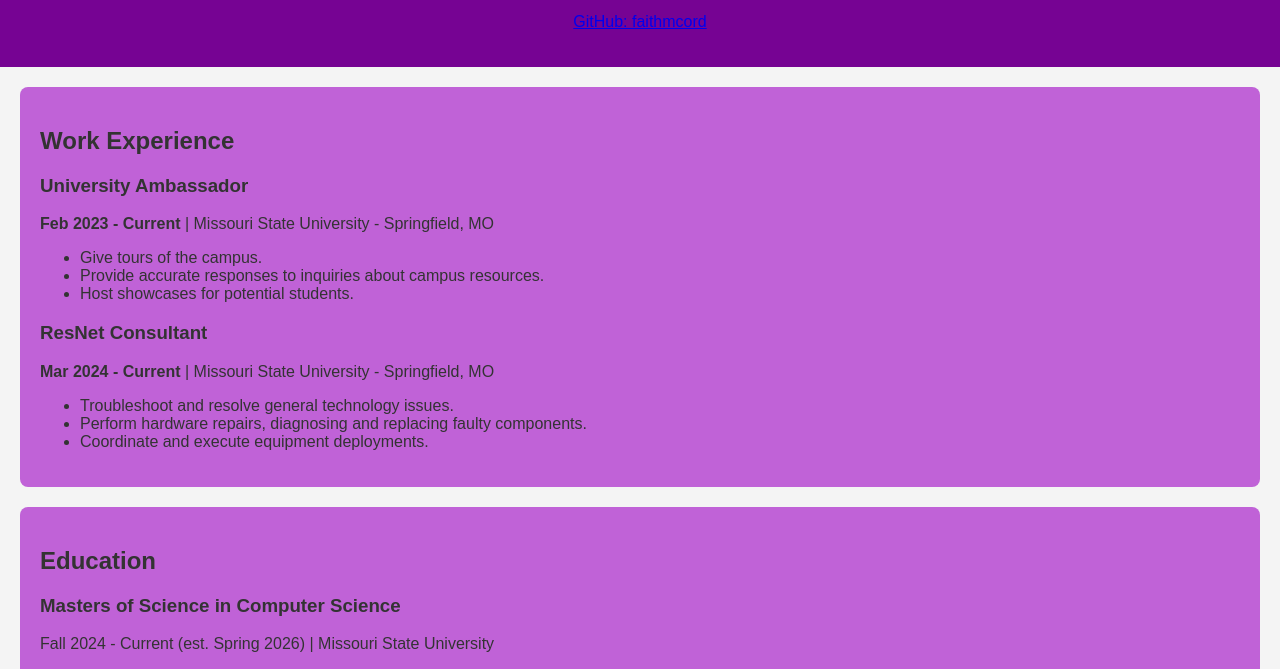
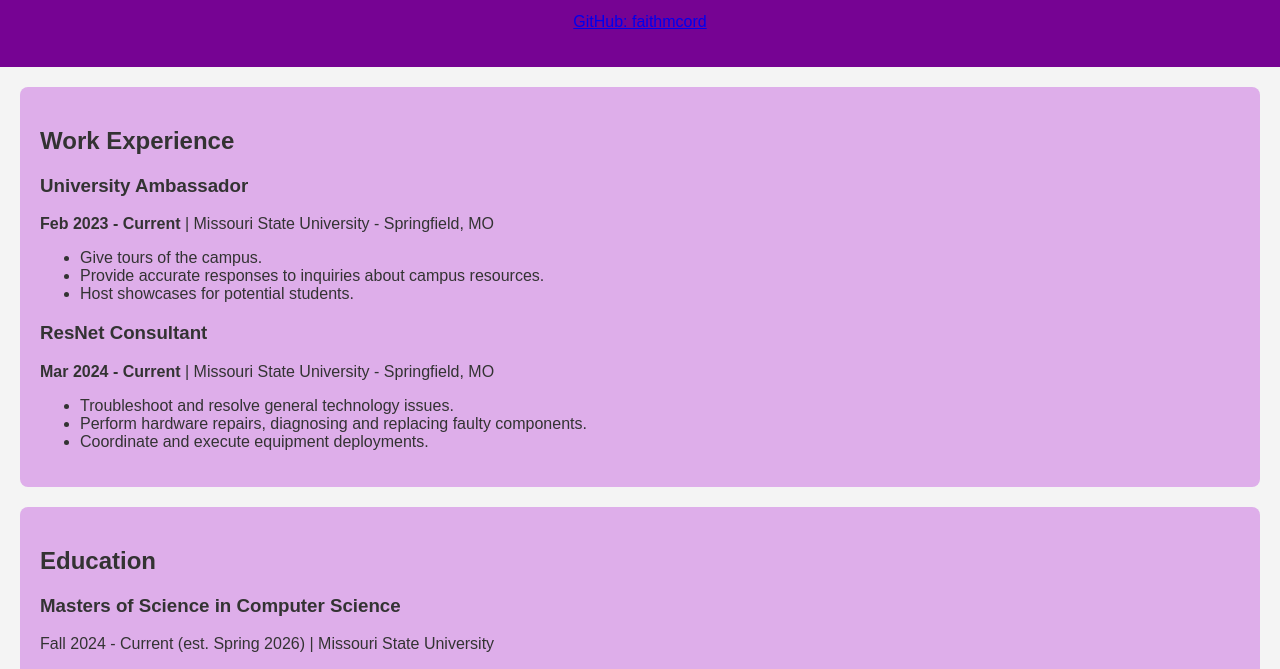
Before and after one commit to faithmcord/faithmcord.github.io, a plain HTML site: page index.html in a window 1280 px wide. Shown: the part 121-790 px from the top of the page. Drawn offline with Linux system fonts and the light colour scheme.

Commit message:
Prettier

```diff
--- a/assets/css/styles.css
+++ b/assets/css/styles.css
@@ -16,7 +16,7 @@ header {
 section {
     margin: 20px;
     padding: 20px;
-    background-color: #c062d7;
+    background-color: #deaeea;
     border-radius: 8px;
 }
 
```
